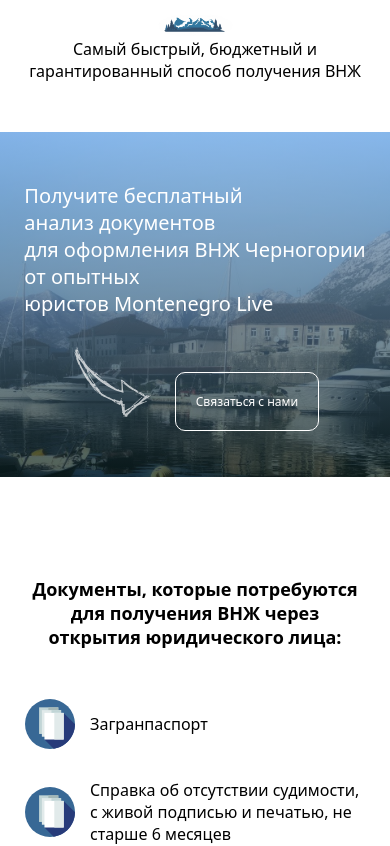
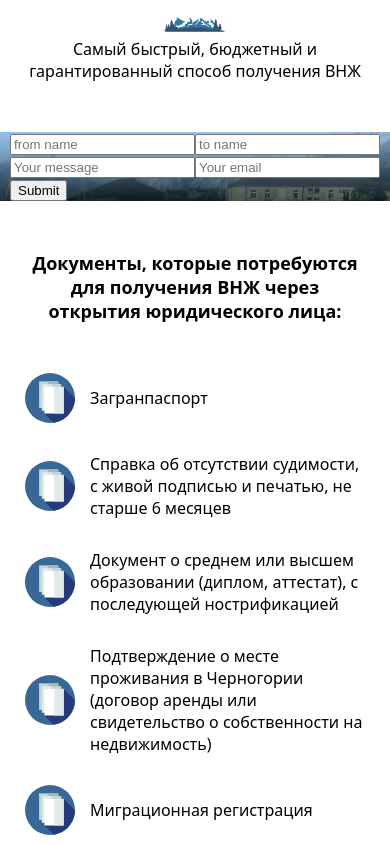
Before and after one commit to Safirenat/MonteNov, a React (Create React App) app: page / in a window 390 px wide. Shown: the part 2980-3826 px from the top of the page. Built offline with nearby package versions, Linux system fonts and the light colour scheme.

Commit message:
add-mobile-full-posl-21

```diff
--- a/package.json
+++ b/package.json
@@ -6,6 +6,8 @@
     "@testing-library/jest-dom": "^5.16.5",
     "@testing-library/react": "^13.4.0",
     "@testing-library/user-event": "^13.5.0",
+    "antd-notifications-messages": "^2.0.0",
+    "emailjs-com": "^3.2.0",
     "react": "^18.2.0",
     "react-dom": "^18.2.0",
     "react-router-dom": "^6.4.2",
--- a/src/components/Analiz/Analiz.js
+++ b/src/components/Analiz/Analiz.js
@@ -1,15 +1,91 @@
 import React from "react";
+import {useState} from "react";
 import "./Analiz.scss";
+// import emailjs from '@emailjs/browser';
+import { notification } from 'antd-notifications-messages';
+import 'antd-notifications-messages/lib/styles/style.css';
+import { send } from 'emailjs-com';
 
 
 import { ReactComponent as Arrow } from "../../assets/Images/arrow4.svg";
 
 
 export const Analiz = () => {
+
+	const [toSend, setToSend] = useState({
+		from_name: '',
+		to_name: '',
+		message: '',
+		reply_to: '',
+	  });
+
+	  const onSubmit = (e) => {
+		e.preventDefault();
+		send(
+		  'service_uf2cf4l',
+		  'template_hs0jgnl',
+		  toSend,
+		  'User ID'
+		)
+		  .then((response) => {
+			console.log('SUCCESS!', response.status, response.text);
+		  })
+		  .catch((err) => {
+			console.log('FAILED...', err);
+		  });
+	  };
+
+	  const show = (type) => {
+		notification({
+		  title: 'Успешно',
+		  message: `Успешно отправлено`
+		});
+	  };
+
+	  const handleChange = (e) => {
+		setToSend({ ...toSend, [e.target.name]: e.target.value });
+	  };
+
+
+
 	return (
 		<div className="benefits-background">
 			<div className="container">
-				<div className="analiz">
+				<div>
+				<form onSubmit={onSubmit}>
+  <input
+    type='text'
+    name='from_name'
+    placeholder='from name'
+    value={toSend.from_name}
+    onChange={handleChange}
+  />
+  <input
+    type='text'
+    name='to_name'
+    placeholder='to name'
+    value={toSend.to_name}
+    onChange={handleChange}
+  />
+  <input
+    type='text'
+    name='message'
+    placeholder='Your message'
+    value={toSend.message}
+    onChange={handleChange}
+  />
+  <input
+    type='text'
+    name='reply_to'
+    placeholder='Your email'
+    value={toSend.reply_to}
+    onChange={handleChange}
+  />
+  <button onClick={() => show('success')} type='submit'>Submit</button>
+</form>
+
+				</div>
+				{/* <div className="analiz">
 					<p>
 						Получите бесплатный
 						<br /> анализ документов
@@ -24,8 +100,8 @@
 								Связаться с нами
 							</a>
 						</div>
-					</div>
-				</div>
+					</div> */}
+				{/* </div> */}
 			</div>
 		</div>
 	);
--- a/src/components/Reviews/Reviews.scss
+++ b/src/components/Reviews/Reviews.scss
@@ -69,7 +69,15 @@
 	}
 	@media (max-width: 411px) {
 		flex-direction: column;
-		max-width: 150px;
+		max-width: 260px;
+	}
+	@media (max-width: 365px) {
+		flex-direction: column;
+		max-width: 230px;
+	}
+	@media (max-width: 336px) {
+		flex-direction: column;
+		max-width: 220px;
 	}
 }
 
```
Also changed, not shown: 1 other file (tests, documents, lock files or other folders).
